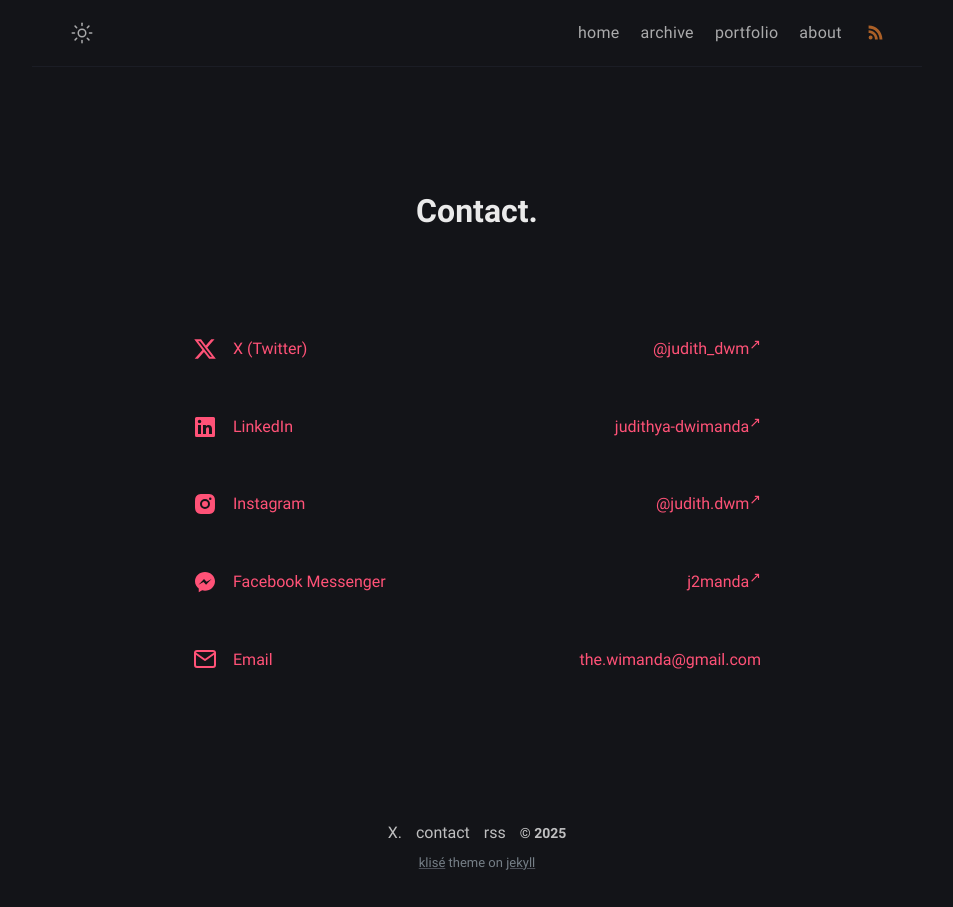
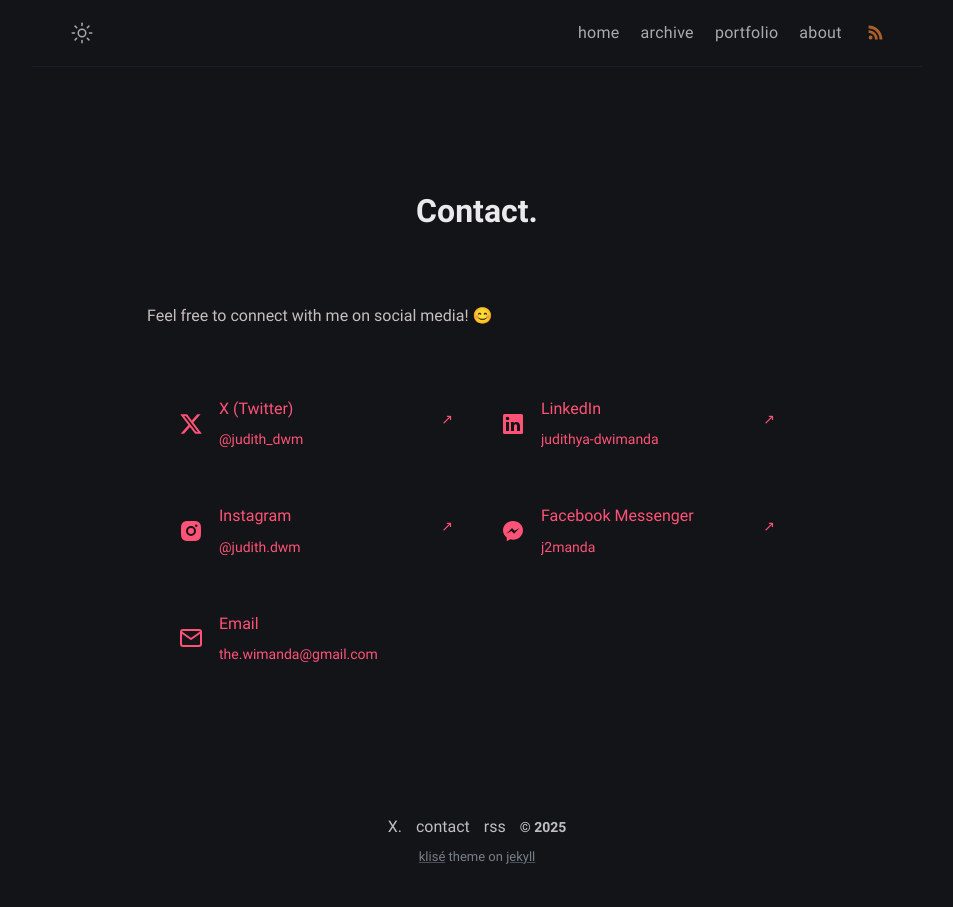
Before and after one commit to judwm/judwm.github.io, a Jekyll site: the page built from contact.md, in a window 1280 px wide. Shown: the whole page, without its empty margins (163-1116 px from the left). Built offline with Jekyll 4.4.1, drawn with Linux system fonts in a browser that asks for light colours; a script that is not in the unit is left out.

Commit message:
Update contact.md

```diff
--- a/contact.md
+++ b/contact.md
@@ -8,15 +8,24 @@ comments: false
 
 <style>
 .social-links {
-  max-width: 600px;
+  max-width: 800px;
   margin: 2rem auto;
+  display: grid;
+  grid-template-columns: repeat(1, 1fr);
+  gap: 1rem;
+  padding: 0 1rem;
+}
+
+@media (min-width: 640px) {
+  .social-links {
+    grid-template-columns: repeat(2, 1fr);
+  }
 }
 
 .social-link {
   display: flex;
   align-items: center;
   padding: 1rem;
-  margin-bottom: 1rem;
   background: var(--light);
   border-radius: 8px;
   color: var(--text-primary);
@@ -25,65 +34,77 @@ comments: false
 }
 
 .social-link:hover {
-  transform: translateX(10px);
+  transform: translateY(-5px);
 }
 
 .social-link svg {
   width: 24px;
   height: 24px;
   margin-right: 1rem;
+  flex-shrink: 0;
+}
+
+.social-link .content {
+  flex: 1;
+  min-width: 0;
 }
 
 .social-link .platform-name {
   font-weight: 500;
+  display: block;
+  margin-bottom: 0.25rem;
 }
 
 .social-link .username {
-  margin-left: auto;
+  display: block;
   color: var(--text-secondary);
-}
-
-@media (max-width: 600px) {
-  .social-link {
-    flex-direction: column;
-    align-items: flex-start;
-    gap: 0.5rem;
-  }
-
-  .social-link .username {
-    margin-left: 0;
-  }
+  font-size: 0.875rem;
+  white-space: nowrap;
+  overflow: hidden;
+  text-overflow: ellipsis;
 }
 </style>
+
+Feel free to connect with me on social media! 😊
 
 <div class="social-links">
   <a href="https://x.com/judith_dwm" class="social-link" target="_blank">
     <svg viewBox="0 0 24 24" fill="currentColor"><path d="M18.244 2.25h3.308l-7.227 8.26 8.502 11.24H16.17l-5.214-6.817L4.99 21.75H1.68l7.73-8.835L1.254 2.25H8.08l4.713 6.231zm-1.161 17.52h1.833L7.084 4.126H5.117z"/></svg>
-    <span class="platform-name">X (Twitter)</span>
-    <span class="username">@judith_dwm</span>
+    <div class="content">
+      <span class="platform-name">X (Twitter)</span>
+      <span class="username">@judith_dwm</span>
+    </div>
   </a>
 
   <a href="https://www.linkedin.com/in/judithya-dwimanda/" class="social-link" target="_blank">
     <svg viewBox="0 0 24 24" fill="currentColor"><path d="M20.5 2h-17A1.5 1.5 0 002 3.5v17A1.5 1.5 0 003.5 22h17a1.5 1.5 0 001.5-1.5v-17A1.5 1.5 0 0020.5 2zM8 19H5v-9h3zM6.5 8.25A1.75 1.75 0 118.3 6.5a1.78 1.78 0 01-1.8 1.75zM19 19h-3v-4.74c0-1.42-.6-1.93-1.38-1.93A1.74 1.74 0 0013 14.19a.66.66 0 000 .14V19h-3v-9h2.9v1.3a3.11 3.11 0 012.7-1.4c1.55 0 3.36.86 3.36 3.66z"></path></svg>
-    <span class="platform-name">LinkedIn</span>
-    <span class="username">judithya-dwimanda</span>
+    <div class="content">
+      <span class="platform-name">LinkedIn</span>
+      <span class="username">judithya-dwimanda</span>
+    </div>
   </a>
 
   <a href="https://instagram.com/judith.dwm" class="social-link" target="_blank">
     <svg viewBox="0 0 24 24" fill="currentColor"><path d="M12 2c2.717 0 3.056.01 4.122.06 1.065.05 1.79.217 2.428.465.66.254 1.216.598 1.772 1.153a4.908 4.908 0 0 1 1.153 1.772c.247.637.415 1.363.465 2.428.047 1.066.06 1.405.06 4.122 0 2.717-.01 3.056-.06 4.122-.05 1.065-.218 1.79-.465 2.428a4.883 4.883 0 0 1-1.153 1.772 4.915 4.915 0 0 1-1.772 1.153c-.637.247-1.363.415-2.428.465-1.066.047-1.405.06-4.122.06-2.717 0-3.056-.01-4.122-.06-1.065-.05-1.79-.218-2.428-.465a4.89 4.89 0 0 1-1.772-1.153 4.904 4.904 0 0 1-1.153-1.772c-.248-.637-.415-1.363-.465-2.428C2.013 15.056 2 14.717 2 12c0-2.717.01-3.056.06-4.122.05-1.066.217-1.79.465-2.428a4.88 4.88 0 0 1 1.153-1.772A4.897 4.897 0 0 1 5.45 2.525c.638-.248 1.362-.415 2.428-.465C8.944 2.013 9.283 2 12 2zm0 5a5 5 0 1 0 0 10 5 5 0 0 0 0-10zm6.5-.25a1.25 1.25 0 0 0-2.5 0 1.25 1.25 0 0 0 2.5 0zM12 9a3 3 0 1 1 0 6 3 3 0 0 1 0-6z"/></svg>
-    <span class="platform-name">Instagram</span>
-    <span class="username">@judith.dwm</span>
+    <div class="content">
+      <span class="platform-name">Instagram</span>
+      <span class="username">@judith.dwm</span>
+    </div>
   </a>
 
   <a href="https://m.me/j2manda" class="social-link" target="_blank">
     <svg viewBox="0 0 24 24" fill="currentColor"><path d="M12 2C6.477 2 2 6.145 2 11.243c0 2.936 1.444 5.566 3.743 7.31v3.696l3.417-1.89c.898.251 1.848.386 2.84.386 5.523 0 10-4.145 10-9.502C22 6.145 17.523 2 12 2zm1.063 12.744l-2.55-2.722-4.98 2.722 5.474-5.814 2.613 2.722 4.917-2.722-5.474 5.814z"/></svg>
-    <span class="platform-name">Facebook Messenger</span>
-    <span class="username">j2manda</span>
+    <div class="content">
+      <span class="platform-name">Facebook Messenger</span>
+      <span class="username">j2manda</span>
+    </div>
   </a>
 
   <a href="mailto:the.wimanda@gmail.com" class="social-link">
     <svg viewBox="0 0 24 24" fill="none" stroke="currentColor" stroke-width="2" stroke-linecap="round" stroke-linejoin="round"><path d="M4 4h16c1.1 0 2 .9 2 2v12c0 1.1-.9 2-2 2H4c-1.1 0-2-.9-2-2V6c0-1.1.9-2 2-2z"></path><polyline points="22,6 12,13 2,6"></polyline></svg>
-    <span class="platform-name">Email</span>
-    <span class="username">the.wimanda@gmail.com</span>
+    <div class="content">
+      <span class="platform-name">Email</span>
+      <span class="username">the.wimanda@gmail.com</span>
+    </div>
   </a>
 </div>
```
